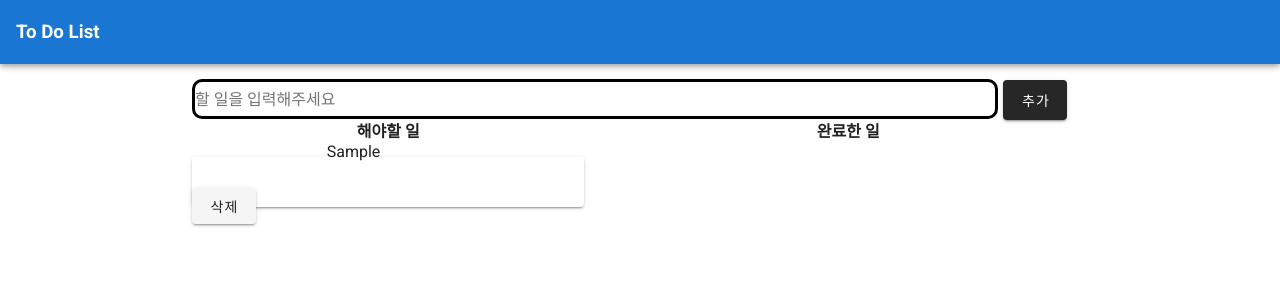
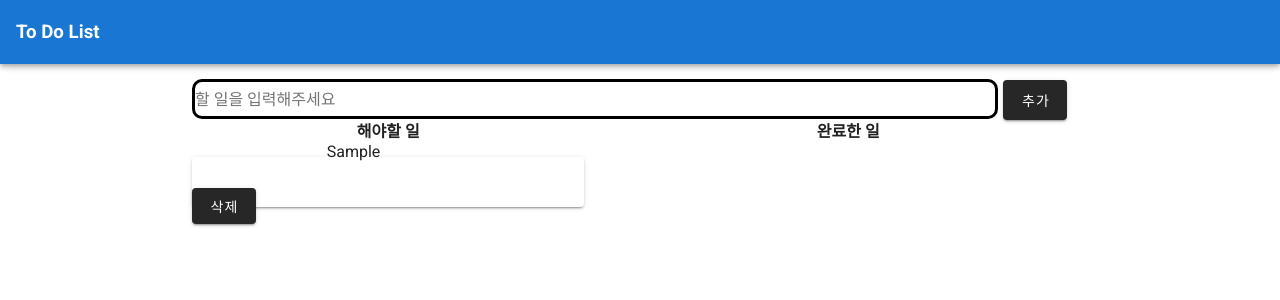
Before and after one commit to hkj4900/StudyVue, a Vue app in the folder to-do-list/: page / in a window 1280 px wide. Both pictures are taken after typing "Sample" into the empty fields and a click on the button "추가". Shown: the top 300 px of the page. Built offline with nearby package versions, Linux system fonts and the light colour scheme.

Commit message:
버튼 색깔 변경

```diff
--- a/to-do-list/src/App.vue
+++ b/to-do-list/src/App.vue
@@ -22,7 +22,7 @@
                 {{item}}
               </v-col>
               <v-col>
-                <v-btn @click = "deleteToDoItem(item)">삭제</v-btn>
+                <v-btn dark @click = "deleteToDoItem(item)">삭제</v-btn>
               </v-col>
             </v-row>
           </v-card>
@@ -35,7 +35,7 @@
                 {{item}}
               </v-col>
               <v-col>
-                <v-btn @click = "deleteCompleteItem(item)">삭제</v-btn>
+                <v-btn dark @click = "deleteCompleteItem(item)">삭제</v-btn>
               </v-col>
             </v-row>
           </v-card>
```
